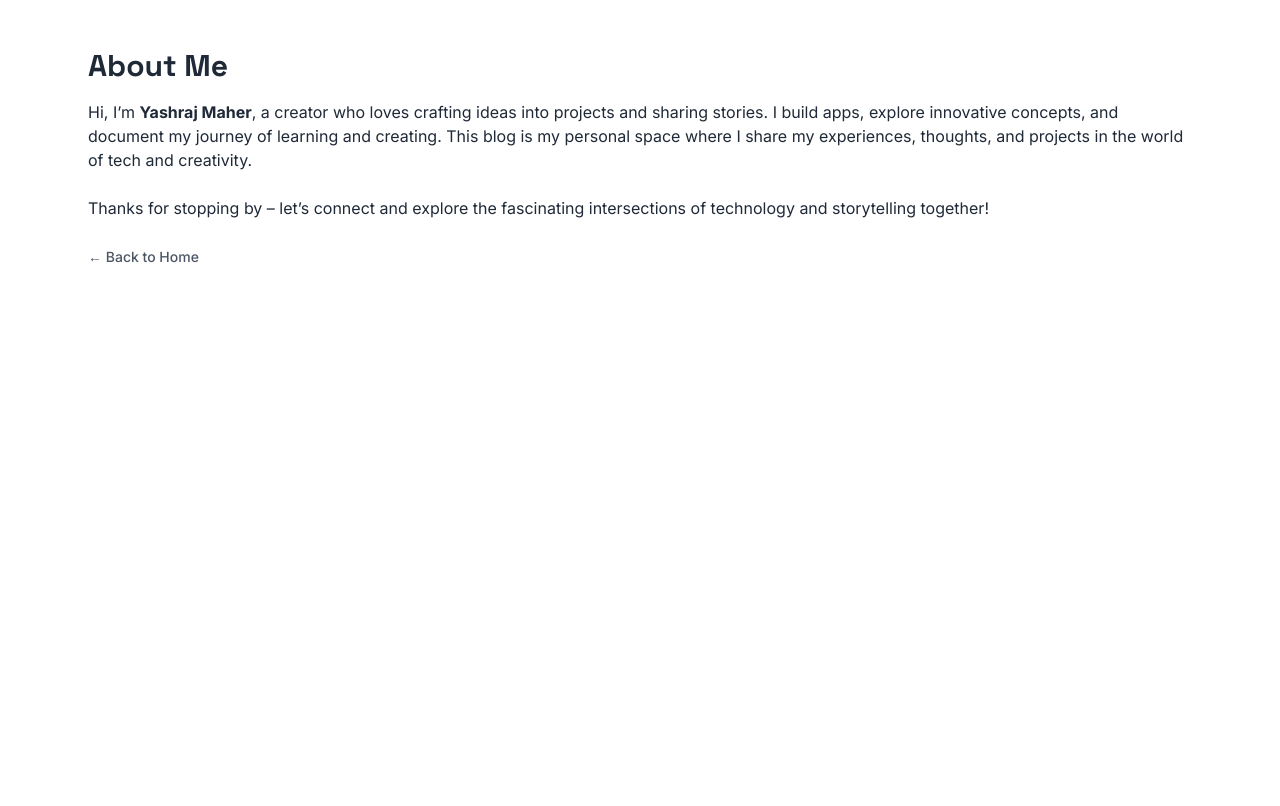
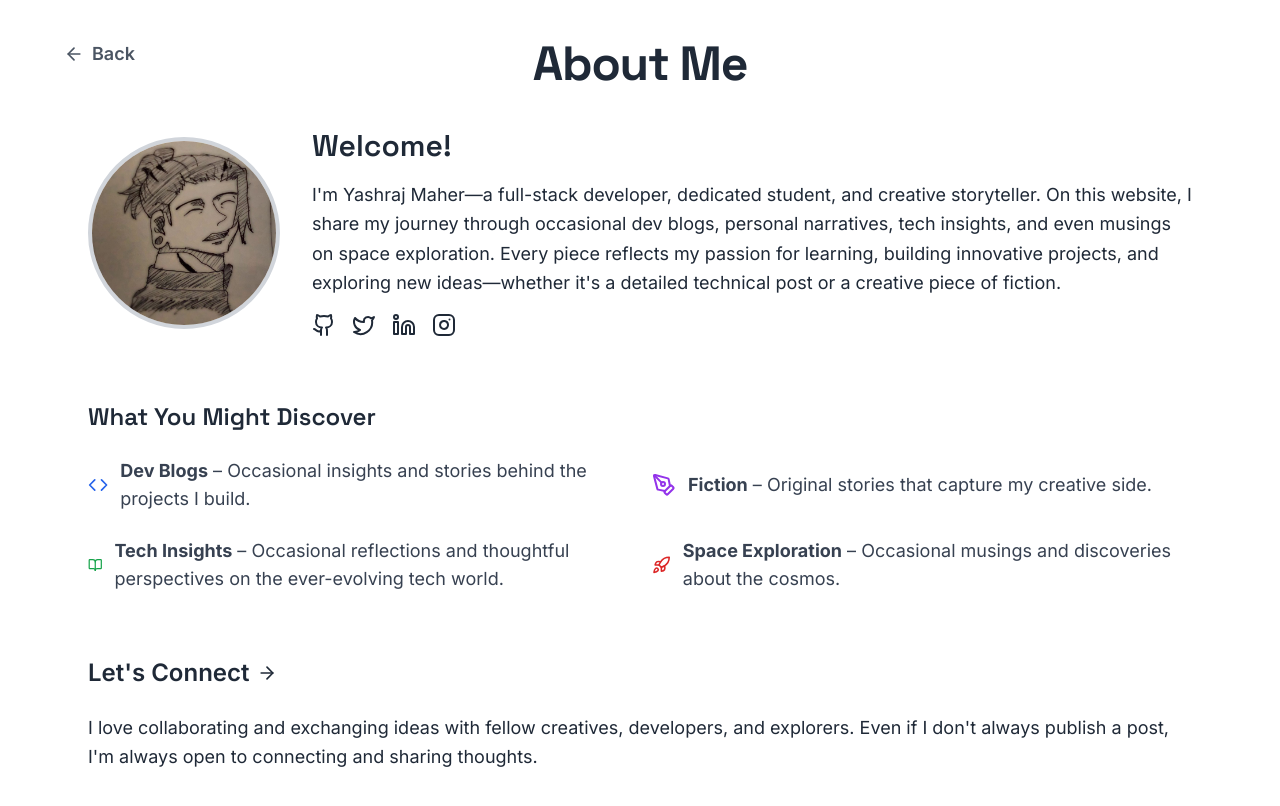
Before and after one commit to rajofearth/yashrajmaher, a Next.js app: page /about in a window 1280 px wide. Shown: the top 806 px of the page. Built offline with nearby package versions, Linux system fonts and the light colour scheme.

Commit message:
Enhance About Page and Update Privacy Policy
- Redesigned the About page to improve layout and content presentation.

- Added sections for introduction, discoveries, and connection opportunities.

- Updated the age restriction in the Privacy Policy from 13 to 10 years.

```diff
--- a/app/about/page.js
+++ b/app/about/page.js
@@ -1,23 +1,86 @@
 import Link from "next/link";
+import Socials from "../components/Socials";
+import { Code, PenTool, BookOpen, Rocket, ArrowRight, ArrowLeft } from "lucide-react";
 
 export default function About() {
   return (
     <div className="min-h-screen bg-white text-gray-800">
-      <div className="max-w-6xl mx-auto px-6 py-12">
-        <h1 className="text-3xl font-bold mb-4">About Me</h1>
-        <p className="mb-6">
-          Hi, I’m <strong>Yashraj Maher</strong>, a creator who loves crafting ideas into projects and sharing stories. I build apps, explore innovative concepts, and document my journey of learning and creating. This blog is my personal space where I share my experiences, thoughts, and projects in the world of tech and creativity.
-        </p>
-        <p className="mb-6">
-          Thanks for stopping by – let’s connect and explore the fascinating intersections of technology and storytelling together!
-        </p>
-        <Link
-          href="/"
-          className="inline-flex items-center text-sm font-medium text-gray-600 hover:text-gray-800 transition-all duration-150"
-        >
-          ← Back to Home
+      {/* Header */}
+      <header className="max-w-6xl mx-auto px-6 py-10 relative">
+        <Link href="/" className="absolute left-0 top-10 flex items-center gap-2 text-lg font-semibold text-gray-600 hover:text-gray-800 transition-transform duration-300">
+          <ArrowLeft className="w-5 h-5" />
+          Back
         </Link>
-      </div>
+        <h1 className="text-5xl font-bold tracking-tight text-center">
+          About Me
+        </h1>
+      </header>
+
+      {/* Main Content */}
+      <main className="max-w-6xl mx-auto px-6 space-y-16">
+        {/* Introduction Section */}
+        <section className="flex flex-col md:flex-row items-center gap-8">
+          <div className="flex-shrink-0 overflow-hidden rounded-full w-48 h-48 border-4 border-gray-300 transition-all duration-300 hover:w-50 hover:h-50">
+            <img
+              src="my.png"
+              alt="Yashraj Maher"
+              className="w-full h-full object-cover transition-transform duration-300 hover:scale-105"
+            />
+          </div>
+          <div className="space-y-4">
+            <h2 className="text-3xl font-semibold">Welcome!</h2>
+            <p className="text-lg leading-relaxed">
+              I'm Yashraj Maher—a full-stack developer, dedicated student, and creative storyteller. On this website, I share my journey through occasional dev blogs, personal narratives, tech insights, and even musings on space exploration. Every piece reflects my passion for learning, building innovative projects, and exploring new ideas—whether it's a detailed technical post or a creative piece of fiction.
+            </p>
+            <Socials />
+          </div>
+        </section>
+
+        {/* What You'll Find Section */}
+        <section>
+          <h2 className="text-2xl font-semibold mb-6">What You Might Discover</h2>
+          <div className="grid grid-cols-1 sm:grid-cols-2 gap-6">
+            <div className="flex items-center gap-3">
+              <Code className="w-6 h-6 text-blue-600" />
+              <span className="text-lg text-gray-700">
+                <strong>Dev Blogs</strong> – Occasional insights and stories behind the projects I build.
+              </span>
+            </div>
+            <div className="flex items-center gap-3">
+              <PenTool className="w-6 h-6 text-purple-600" />
+              <span className="text-lg text-gray-700">
+                <strong>Fiction</strong> – Original stories that capture my creative side.
+              </span>
+            </div>
+            <div className="flex items-center gap-3">
+              <BookOpen className="w-6 h-6 text-green-600" />
+              <span className="text-lg text-gray-700">
+                <strong>Tech Insights</strong> – Occasional reflections and thoughtful perspectives on the ever-evolving tech world.
+              </span>
+            </div>
+            <div className="flex items-center gap-3">
+              <Rocket className="w-6 h-6 text-red-600" />
+              <span className="text-lg text-gray-700">
+                <strong>Space Exploration</strong> – Occasional musings and discoveries about the cosmos.
+              </span>
+            </div>
+          </div>
+        </section>
+
+        {/* Let's Connect Section */}
+        <section className="space-y-6 pb-10">
+          <Link
+            href="/contact"
+            className="group inline-flex items-center text-2xl font-semibold transition-transform duration-300 hover:underline hover:text-blue-600 active:scale-95"
+          >
+            Let's Connect
+            <ArrowRight className="ml-2 w-5 h-5 transition-transform duration-300 group-hover:translate-x-1" />
+          </Link>
+          <p className="text-lg leading-relaxed">
+            I love collaborating and exchanging ideas with fellow creatives, developers, and explorers. Even if I don't always publish a post, I'm always open to connecting and sharing thoughts.
+          </p>
+        </section>
+      </main>
     </div>
   );
 }
--- a/app/privacy/page.js
+++ b/app/privacy/page.js
@@ -53,7 +53,7 @@ export default function PrivacyPolicy() {
             <section>
               <h2 className="text-2xl font-semibold text-gray-800 mb-2">Children's Privacy</h2>
               <p className="text-gray-700">
-                This website is not intended for children under the age of 13. I do not knowingly collect data from children under 13. If you believe that I have inadvertently collected such information, please contact me immediately.
+                This website is not intended for children under the age of 10. I do not knowingly collect data from children under 10. If you believe that I have inadvertently collected such information, please contact me immediately.
               </p>
             </section>
 
```
